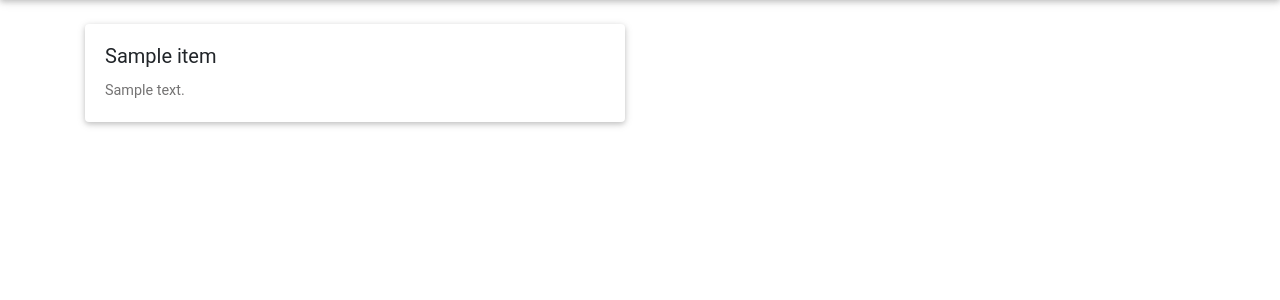
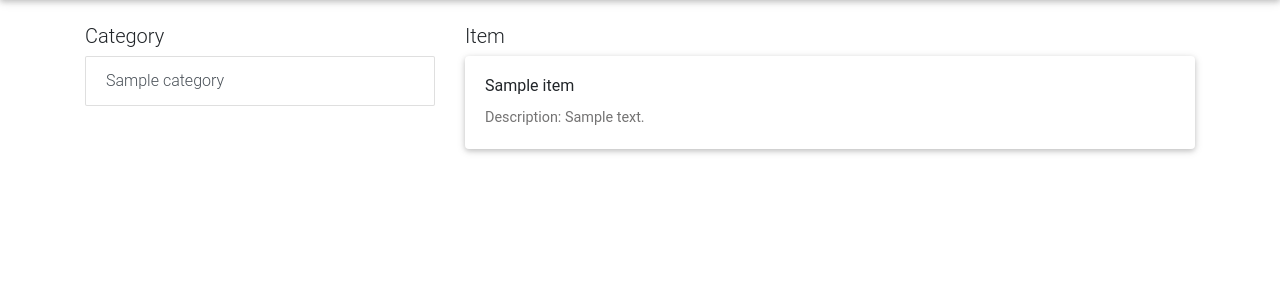
Before and after one commit to Trentham3269/catalog, a Flask app: a page that uses templates/item.html in a window 1280 px wide. Shown: the part 63-363 px from the top of the page. Run offline with Flask 2, Linux system fonts and the light colour scheme; tables that the repository leaves empty hold one stand-in row (values such as "Sample post"); parts of the project's set-up code (start-up, migrations or seed data) failed here and were passed over; some libraries are stand-ins or nearby versions; some web fonts are replaced.

Commit message:
Re-factor UI for item template

```diff
--- a/app.py
+++ b/app.py
@@ -185,6 +185,9 @@ def items(name):
 # Return description of individual item
 @app.route('/catalog/<name>/<description>')
 def item(name, description):
+    category = session.query(Category.name).\
+        filter_by(name=name).\
+        one()
     item = session.query(Category.name, Item.title, Item.description).\
         join(Item).\
         filter_by(title=description).\
@@ -193,6 +196,7 @@ def item(name, description):
                            title=application_name,
                            name=name,
                            description=description,
+                           category=category,
                            item=item,
                            login=login_session)
 
--- a/templates/item.html
+++ b/templates/item.html
@@ -31,11 +31,18 @@
   <br>
   <div class="container">
     <div class="row">
-      <div class="col-sm-6">
+      <div class="col-sm-4">
+        <h5>Category</h5>
+        <div class="list-group">
+          <a href="{{ url_for('items', name=category.name) }}" class="list-group-item list-group-item-action">{{ category.name }}</a>
+        </div>
+      </div>
+      <div class="col-sm-8">
+        <h5>Item</h5>
         <div class="card">
   	      <div class="card-body">
-            <h5 class="card-title">{{ item.title }}</h5>
-            <p class="card-text">{{ item.description }}</p>
+            <h6 class="card-title">{{ item.title }}</h6>
+            <p class="card-text">Description: {{ item.description }}</p>
             {% if login.name %}
             <a class="card-link" href="{{ url_for('edit', name=name, description=description) }}">Edit</a>
             <a class="card-link" href="{{ url_for('delete', name=name, description=description) }}">Delete</a>
```
